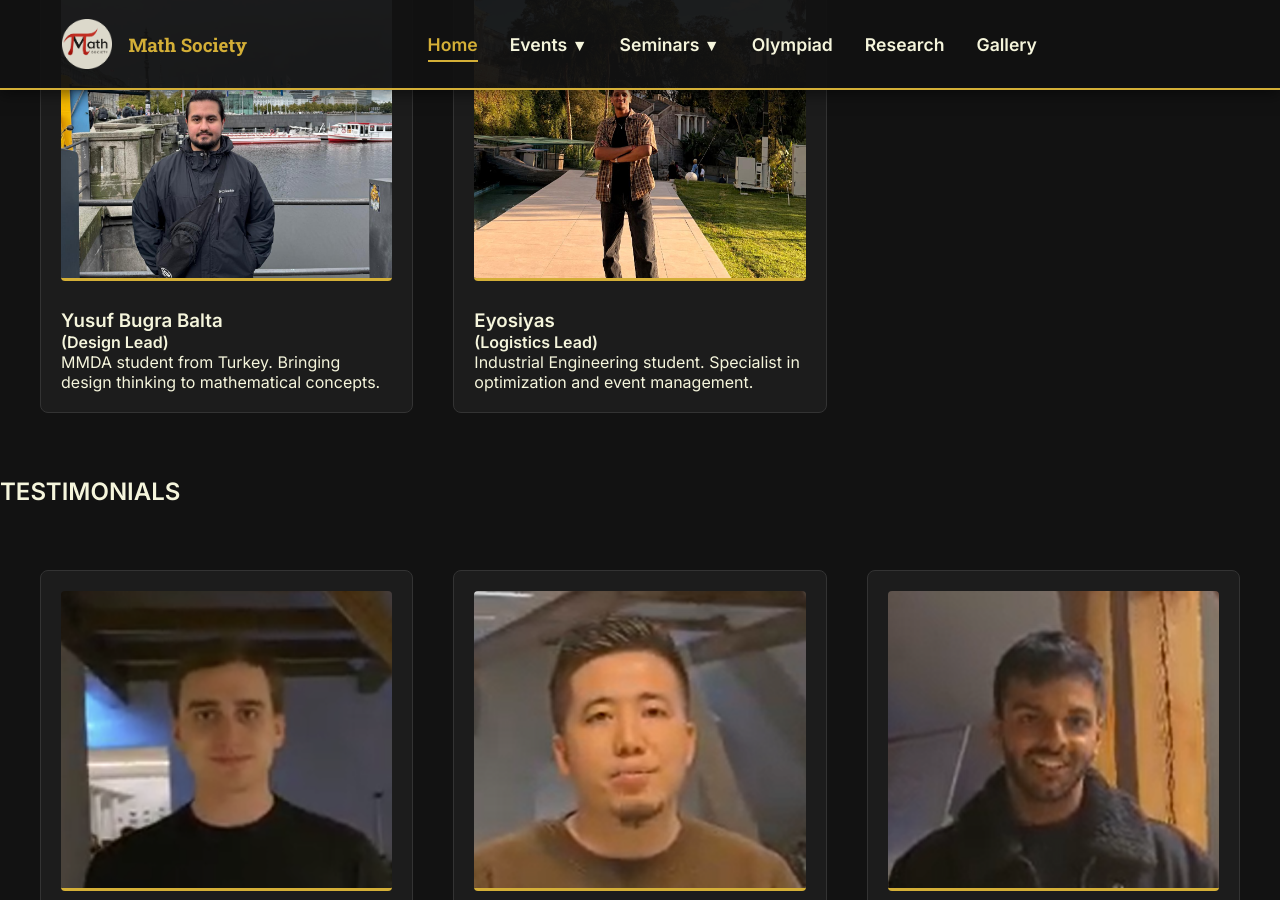
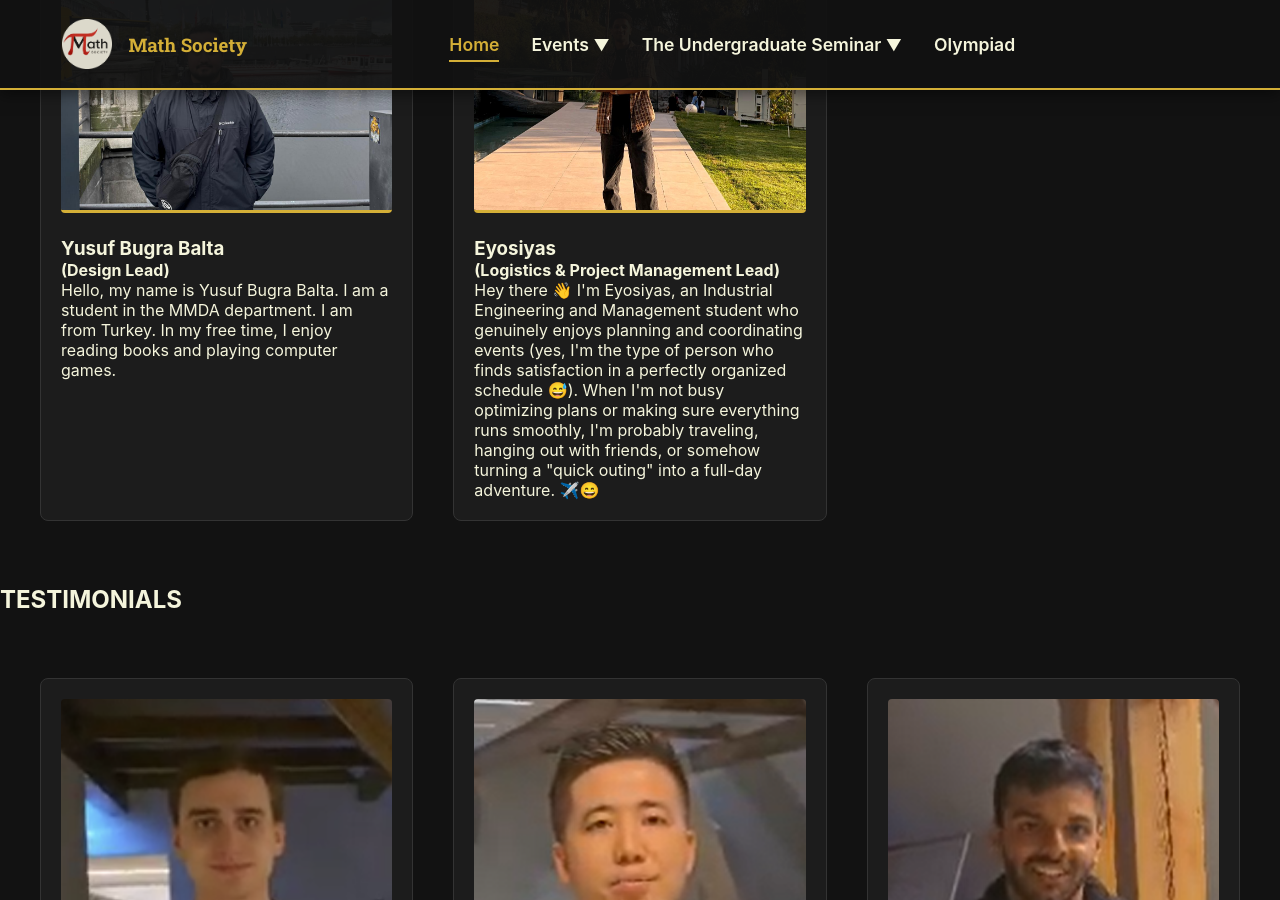
Before and after one commit to KelvinAirConstructorUni/constructor-math.github.io, a Jekyll site: the page Home Page/landing.html, which Jekyll copies as it is, in a window 1280 px wide and 900 px high, scrolled down 2516 px. Built offline with Jekyll 4.4.1, drawn with Linux system fonts in a browser that asks for light colours; nearby versions of some CDN libraries; some of the changed text lies outside the part shown.

Commit message:
Update landing.html

````diff
--- a/Home Page/landing.html
+++ b/Home Page/landing.html
@@ -1,17 +1,19 @@
-<!DOCTYPE html>
+!DOCTYPE html>
 <html lang="en">
+
 <head>
 <meta charset="UTF-8">
 <meta name="viewport" content="width=device-width, initial-scale=1.0">
-    <title>The Math Society | Academic Hub</title>
-    <link rel="preconnect" href="https://fonts.googleapis.com">
-    <link rel="preconnect" href="https://fonts.gstatic.com" crossorigin>
-    <link href="https://fonts.googleapis.com/css2?family=Inter:wght@300;400;600&family=Roboto+Slab:wght@100..900&display=swap" rel="stylesheet">
+<title>The Math Society</title>
+<link rel="preconnect" href="[https://fonts.googleapis.com](https://fonts.googleapis.com/)">
+<link rel="preconnect" href="[https://fonts.gstatic.com](https://fonts.gstatic.com/)" crossorigin>
+<link href="https://fonts.googleapis.com/css2?family=Roboto+Slab:wght@100..900&display=swap" rel="stylesheet">
 <link rel="stylesheet" href="landing.css">
 <script src="https://kit.fontawesome.com/a2bed480e7.js" crossorigin="anonymous"></script>
 </head>
+
 <body>
-
+<!--NAVBAR-->
 <nav class="navbar">
 <div class="nav-container">
 <div class="logo-container logo_title">
@@ -19,7 +21,7 @@
 <h3>Math Society</h3>
 </div>
 <ul class="nav-links">
-            <li><a href="index.html" class="nav-link active">Home</a></li>
+<li><a href="landing.html" class="nav-link active">Home</a></li>
 <li class="dropdown">
 <div class="dropdown-header">
 <a class="nav-link dropdown-toggle">Events</a>
@@ -27,149 +29,173 @@
 </div>
 <ul class="dropdown-menu">
 <li><a href="../Subpages/causal-ml.html">Causal ML</a></li>
-                    <li><a href="../Subpages/butterfly-theory.html">Chaos Theory</a></li>
-                    <li><a href="../Subpages/cryptography-and-cybersecurity.html">Cryptography</a></li>
-                    <li><a href="../Subpages/integration-bee.html">Integration Bee</a></li>
+<li><a href="../Subpages/butterfly-theory.html">Butterfly Effect & Chaos Theory</a></li>
+<li><a href="../Subpages/cryptography-and-cybersecurity.html">Cryptography & Cybersecurity</a></li>
+<li><a href="../Subpages/ai-ml.html">AI & ML</a></li>
+<li><a href="../Subpages/interstellar.html">Interstellar</a></li>
+<li><a href="../Subpages/poker.html">Poker</a></li>
+<li><a href="../Subpages/integration-bee.html" target="_blank">Integration Bee</a></li>
 </ul>
 </li>
 <li class="dropdown">
 <div class="dropdown-header">
-                    <a href="../Subpages/ugs.html" class="nav-link dropdown-toggle">Seminars</a>
+<a href="../Subpages/ugs.html" class="nav-link dropdown-toggle">The Undergraduate Seminar</a>
 <span class="dropdown-toggle-mobile">▼</span>
 </div>
 <ul class="dropdown-menu">
-                    <li><a href="../Subpages/ugs1.html">UGS Archive</a></li>
-                    <li><a href="#">Lecture Notes</a></li>
+<li><a href="../Subpages/ugs1.html">UGS 1</a></li>
+<li><a href="../Subpages/ugs2.html">UGS 2</a></li>
+<li><a href="../Subpages/ugs3.html">UGS 3</a></li>
+<li><a href="../Subpages/ugs4.html">UGS 4</a></li>
 </ul>
 </li>
 <li><a href="../Subpages/olympiad.html" class="nav-link">Olympiad</a></li>
-            <li><a href="#" class="nav-link">Research</a></li>
-            <li><a href="#" class="nav-link">Gallery</a></li>
 </ul>
 <div class="hamburger">
-            <span></span><span></span><span></span>
+<span></span>
+<span></span>
+<span></span>
 </div>
 </div>
 </nav>
 
+```
+<!--HEADER OR HERO SECTION-->
 <section id="hero">
     <div class="hero-content">
-        <img src="images/logo_final.png" alt="Math Society Logo" class="hero-logo">
+        <img src="images/logo_final.png" alt="Math Society Big Logo" class="hero-logo">
         <h1>The Math Society</h1>
-        <p class="hero-tagline">A community for students passionate about mathematics, research, and discovery.</p>
-        <div class="hero-cta">
-            <a href="#mission" class="btn-secondary">About Us</a>
-            <a href="#" class="btn-primary">Register Now</a>
+        <a href="#mission">About Us</a>
+        <a href="">Register</a>
+    </div>
+</section>
+
+<!--MISSION STATEMENT-->
+<section id="mission">
+    <h2>"Think. Calculate. Create."</h2>
+</section>
+
+<!--EXPLANATION AND PICTURES SECTION-->
+<section id="explanation">
+    <div class="container">
+        <div class="grid-item">
+            <img src="images/think.jpg" alt="Thinking">
+            <h3>Think</h3>
+            <p>We delve deep into abstract concepts, challenging our members to visualize the unseen and ponder the
+                impossible.</p>
+        </div>
+        <div class="grid-item">
+            <img src="images/founders.jpg" alt="Calculating">
+            <h3>Calculate</h3>
+            <p>Precision is key. Through competitions like the Integration Bee, we sharpen our analytical skills.
+            </p>
+        </div>
+        <div class="grid-item">
+            <img src="images/seminar.jpg" alt="Creating">
+            <h3>Create</h3>
+            <p>Math isn't just theory. We apply logic to build AI models, simulations, and real-world solutions.</p>
         </div>
     </div>
 </section>
 
-<section id="hub">
-    <div class="container hub-grid">
-        <div class="hub-card event-card">
-            <span class="label">Next Event</span>
-            <h3>Causal ML Workshop</h3>
-            <p>Mar 25 | 18:00 | Room 102</p>
-            <a href="#" class="btn-text">View Details →</a>
-        </div>
-        <div class="hub-card news-card">
-            <h3>Latest News</h3>
-            <ul>
-                <li>Olympiad registration is now open.</li>
-                <li>New UGS 4 recordings uploaded.</li>
-            </ul>
-        </div>
-        <div class="hub-card potw-card">
-            <h3>Problem of the Week</h3>
-            <p class="math-p">Evaluate: $\int_{0}^{\infty} \frac{\sin x}{x} dx$</p>
-            <form class="potw-form">
-                <input type="text" placeholder="Your answer">
-                <button type="submit">Submit</button>
-            </form>
-        </div>
-    </div>
-</section>
-
-<section id="mission">
-    <h2>"Think. Calculate. Create."</h2>
+<!--MEET OUR FOUNDERS-->
+<section id="team">
+    <h2>MEET OUR LEADS</h2>
 </section>
 
 <section id="explanation">
     <div class="container">
         <div class="grid-item">
-            <img src="images/think.jpg" alt="Thinking">
-            <h3>Think</h3>
-            <p>We delve deep into abstract concepts, challenging our members to visualize the unseen.</p>
+            <img src="images/ahmad.jpeg" alt="president image">
+            <h3>Ahmed Maghri</h3>
+            <h4>(President)</h4>
+            <p>I am a Computer Science major with a minor in Mathematics and Modeling,
+                with a strong interest in problem-solving and intellectual challenges.
+                I enjoy exploring the intersection of mathematics and computer science.
+                Outside of academics, you will probably find me playing basketball or swimming,
+                or maybe playing osu!, where I rank in the top 0.5% worldwide.
+            </p>
         </div>
         <div class="grid-item">
-            <img src="images/founders.jpg" alt="Calculating">
-            <h3>Calculate</h3>
-            <p>Precision is key. Through competitions like the Integration Bee, we sharpen our analytical skills.</p>
+            <img src="images/zakaria.jpeg" alt="tech lead">
+            <h3>Zakaria</h3>
+            <h4>(Tech Lead)</h4>
+            <p>Development team leader with a passion for alpinism and mountaineering.
+                I love solving complex problems whether they're in code or high up in
+                the mountains.
+            </p>
         </div>
         <div class="grid-item">
-            <img src="images/seminar.jpg" alt="Creating">
-            <h3>Create</h3>
-            <p>Math isn't just theory. We apply logic to build AI models and real-world solutions.</p>
+            <img src="images/Taha.jpeg" alt="Social media lead">
+            <h3>Taha Hbirri</h3>
+            <h4>(Media Lead)</h4>
+            <p>Tech and computer's enjoyer and lead of audio visual team,
+                majoring in computer science, there's absolutly no reason
+                for that but you'll see me on instagram behind the math society posts.
+            </p>
+        </div>
+        <div class="grid-item">
+            <img src="images/Yusuf.jpeg" alt="Design lead">
+            <h3>Yusuf Bugra Balta</h3>
+            <h4>(Design Lead)</h4>
+            <p>Hello, my name is Yusuf Bugra Balta. I am a
+                student in the MMDA department. I am from Turkey.
+                In my free time, I enjoy reading books and playing computer games.
+            </p>
+        </div>
+        <div class="grid-item">
+            <img src="images/Eyosiyas.jpeg" alt="Logistics & Project Management">
+            <h3>Eyosiyas</h3>
+            <h4>(Logistics & Project Management Lead)</h4>
+            <p>Hey there 👋 I'm Eyosiyas, an Industrial Engineering and Management student who genuinely
+                enjoys planning and coordinating events (yes, I'm the type of person who finds
+                satisfaction in a perfectly organized schedule 😅). When I'm not busy optimizing
+                plans or making sure everything runs smoothly, I'm probably traveling,
+                hanging out with friends, or somehow turning a "quick outing" into a full-day adventure. ✈️😄
+            </p>
         </div>
     </div>
 </section>
 
-<section id="team" class="title-section"><h2>MEET OUR LEADS</h2></section>
-<section id="explanation" class="team-section">
-    <div class="container">
-        <div class="grid-item">
-            <img src="images/ahmad.jpeg" alt="President">
-            <h3>Ahmed Maghri</h3>
-            <h4>(President)</h4>
-            <p>CS major, Math minor. Problem solver and top 0.5% osu! player worldwide.</p>
-        </div>
-        <div class="grid-item">
-            <img src="images/zakaria.jpeg" alt="Tech Lead">
-            <h3>Zakaria</h3>
-            <h4>(Tech Lead)</h4>
-            <p>Alpinist and developer. Solving complex problems in code and in the mountains.</p>
-        </div>
-        <div class="grid-item">
-            <img src="images/Taha.jpeg" alt="Media Lead">
-            <h3>Taha Hbirri</h3>
-            <h4>(Media Lead)</h4>
-            <p>CS major and AV lead. Managing our digital presence and visual storytelling.</p>
-        </div>
-        <div class="grid-item">
-            <img src="images/Yusuf.jpeg" alt="Design Lead">
-            <h3>Yusuf Bugra Balta</h3>
-            <h4>(Design Lead)</h4>
-            <p>MMDA student from Turkey. Bringing design thinking to mathematical concepts.</p>
-        </div>
-        <div class="grid-item">
-            <img src="images/Eyosiyas.jpeg" alt="Logistics Lead">
-            <h3>Eyosiyas</h3>
-            <h4>(Logistics Lead)</h4>
-            <p>Industrial Engineering student. Specialist in optimization and event management.</p>
-        </div>
-    </div>
+<!--TESTIMONIALS-->
+<section id="testimonial">
+    <h2>TESTIMONIALS</h2>
 </section>
 
-<section id="testimonial" class="title-section"><h2>TESTIMONIALS</h2></section>
-<section id="explanation" class="testimonial-section">
+<!--TESTIMONIAL AND PICTURES SECTION-->
+<section id="explanation">
     <div class="container">
         <div class="grid-item">
             <img src="images/Alex.png" alt="Participant">
             <h3>Alex</h3>
             <h4>(1st Year CS)</h4>
-            <p>"The lecture was amazing. I love the passion of the people in the society."</p>
+            <p>"The lecture was "amazing" and "very helpful" for my future learning,
+                specifically noting the interesting mathematical aspects included in
+                AI and machine learning. I also love the passion of the people in
+                the math society and encourage you to join, guranteeing you "will not regret it"."</p>
         </div>
         <div class="grid-item">
             <img src="images/Rehmat.png" alt="Participant">
             <h3>Rehmatullah</h3>
-            <h4>(1st Year CS)</h4>
-            <p>"Gained foundational knowledge behind how AI systems work."</p>
+            <h4>(1st year CS minor in Robotics)</h4>
+            <p>"As it is the age of technology, especially AI, I am deeply interested in
+                learning more about AI and machine learning. Because the math society
+                organized the event, I wanted to understand the foundational principles
+                behind how AI systems (like chips and other AI) work. I gained
+                deep knowledge by attending this session that will help me in future work."
+            </p>
         </div>
         <div class="grid-item">
             <img src="images/Harshal.png" alt="Participant">
             <h3>Harshal</h3>
-            <h4>(1st Year MDDA)</h4>
-            <p>"Hooked literally from the first sentence. Ahmed's knowledge is vast."</p>
+            <h4>(1st year MDDA)</h4>
+            <p>"I personally loved the presentation. I was
+                "hooked literally from the first sentence towards the end".
+                I appreciate the way Ahmed explained everything, from the
+                beginning all the way through LLMs. I also liked how he
+                explained heuristics and compared it with machine learning.
+                I attribute being so focused and hooked to Ahmed's attention,
+                level of awareness during the presentation, and his vast knowledge on the subject."</p>
         </div>
     </div>
 </section>
@@ -178,15 +204,35 @@
     <div class="footer-content">
         <p>CONNECT WITH US:</p>
                             <div class="socials">
-            <div class="link"><i class="fa-brands fa-instagram"></i><a href="https://www.instagram.com/math__society/" target="_blank">Instagram</a></div>
-            <div class="link"><i class="fa-brands fa-linkedin"></i><a href="#" target="_blank">LinkedIn</a></div>
-            <div class="link"><i class="fa-brands fa-youtube"></i><a href="#" target="_blank">Youtube</a></div>
-            <div class="link"><i class="fa-brands fa-github"></i><a href="#" target="_blank">Github</a></div>
-            <div class="link"><i class="fa-solid fa-envelope"></i><a href="mailto:constructor.maths@gmail.com">Email</a></div>
+                  <div class="link">
+                            <i class="fa-brands fa-instagram"></i>
+                            <a href="<https://www.instagram.com/math__society/>" target="_blank">Instagram</a>
+                  </div>
+                  <div class="link">
+                            <i class="fa-brands fa-linkedin"></i>
+                            <a href="<https://www.linkedin.com/in/constructor-university-maths-society-768a13388/>" target="_blank">LinkedIn</a>
+                  </div>
+                  <div class="link">
+                            <i class="fa-solid fa-share"></i>
+                            <a href="<https://login.microsoftonline.com/f78e973e-5c0b-4ab8-bbd7-9887c95a8ebd/oauth2/authorize?client%5Fid=00000003%2D0000%2D0ff1%2Dce00%2D000000000000&response%5Fmode=form%5Fpost&response%5Ftype=code%20id%5Ftoken&resource=00000003%2D0000%2D0ff1%2Dce00%2D000000000000&scope=openid&nonce=760C08CB1EEF8BE83CC3B1914A97BD00EEDAB8A0CA433156%2D588466EE8EA0419D2AE9F444B4B962BE29922E1DC4A2BE080DCAC7BAF02D9225&redirect%5Furi=https%3A%2F%2Fconstructoruniversity%2Esharepoint%2Ecom%2F%5Fforms%2Fdefault%2Easpx&state=OD0w&claims=%7B%22id%5Ftoken%22%3A%7B%22xms%5Fcc%22%3A%7B%22values%22%3A%5B%22CP1%22%5D%7D%7D%7D&wsucxt=1&cobrandid=11bd8083%2D87e0%2D41b5%2Dbb78%2D0bc43c8a8e8a&client%2Drequest%2Did=4970d6a1%2D60d1%2De000%2D714b%2D67dfac5f9438>" target="_blank">Sharepoint</a>
+                  </div>
+                  <div class="link">
+                            <i class="fa-brands fa-youtube"></i>
+                            <a href="<https://www.youtube.com/@MathClubCUB>" target="_blank">Youtube</a>
+                  </div>
+                  <div class="link">
+                            <i class="fa-brands fa-github"></i>
+                            <a href="<https://github.com/constructor-math/constructor-math.github.io>" target="_blank">Github</a>
+                  </div>
+                  <div class="link">
+                            <i class="fa-solid fa-envelope"></i>
+                            <a href="mailto:constructor.maths@gmail.com">Email</a>
+                  </div>
                 </div>
         <p>&copy; <span id="copyright-year"></span> The Math Society</p>
     </div>
 </footer>
+```
 
 <script src="landing.js"></script>
 </body>
````
Lines whose indentation alone changed are shown as unchanged.
